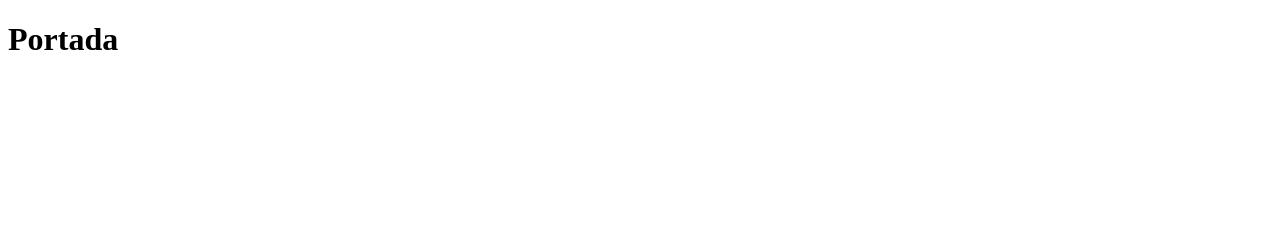
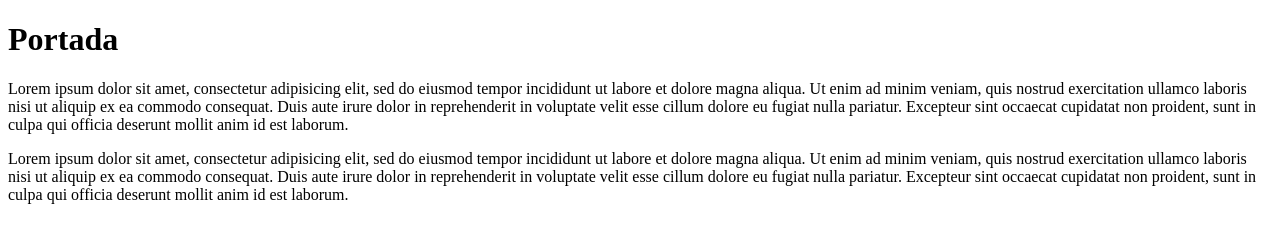
Before and after one commit to duducito15/lameloides, a plain HTML site: page portada.html in a window 1280 px wide. Drawn offline with Linux system fonts and the light colour scheme.

Commit message:
Version 3: se agredo parrafos a Portada e Index

```diff
--- a/portada.html
+++ b/portada.html
@@ -8,5 +8,17 @@
 </head>
 <body>
 	<h1>Portada</h1>
+	<p>Lorem ipsum dolor sit amet, consectetur adipisicing elit, sed do eiusmod
+	tempor incididunt ut labore et dolore magna aliqua. Ut enim ad minim veniam,
+	quis nostrud exercitation ullamco laboris nisi ut aliquip ex ea commodo
+	consequat. Duis aute irure dolor in reprehenderit in voluptate velit esse
+	cillum dolore eu fugiat nulla pariatur. Excepteur sint occaecat cupidatat non
+	proident, sunt in culpa qui officia deserunt mollit anim id est laborum. </p>
+	<p>Lorem ipsum dolor sit amet, consectetur adipisicing elit, sed do eiusmod
+	tempor incididunt ut labore et dolore magna aliqua. Ut enim ad minim veniam,
+	quis nostrud exercitation ullamco laboris nisi ut aliquip ex ea commodo
+	consequat. Duis aute irure dolor in reprehenderit in voluptate velit esse
+	cillum dolore eu fugiat nulla pariatur. Excepteur sint occaecat cupidatat non
+	proident, sunt in culpa qui officia deserunt mollit anim id est laborum.</p>
 </body>
 </html>
```
Also changed, not shown: index.html (+6 -0 lines).
